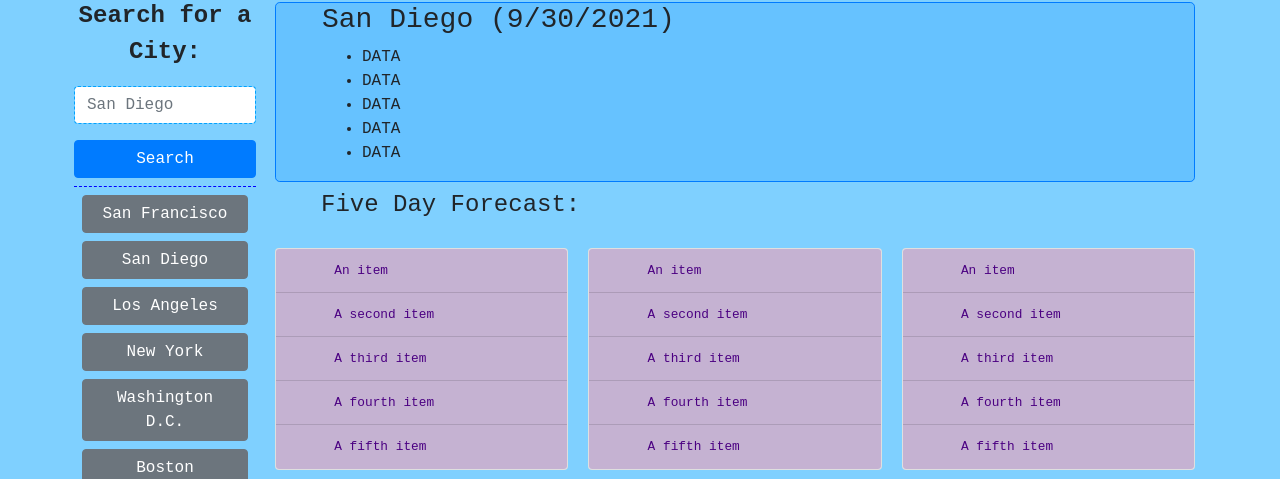
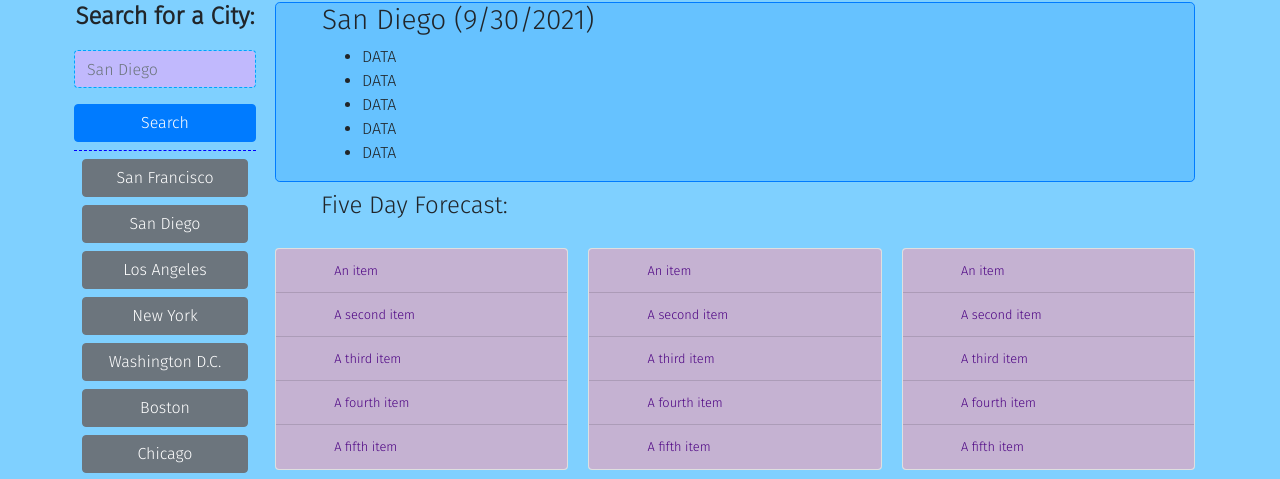
Before and after one commit to Ivo-Gatzinski/weather-dash, a plain HTML site: page index.html in a window 1280 px wide. Shown: the part 52-531 px from the top of the page. Drawn offline with nearby package versions, Linux system fonts and the light colour scheme.

Commit message:
tweaked styles

```diff
--- a/assets/css/style.css
+++ b/assets/css/style.css
@@ -1,6 +1,7 @@
 body {
 
     background-color: rgba(0, 162, 255, 0.50);
+    font-family: 'Fira Sans', sans-serif;
 }
 
 
@@ -16,6 +17,8 @@ header {
 
 .form-control {
     border: 1px dashed rgb(0, 162, 255);
+    background-color:rgba(221, 176, 253, 0.705);
+    color: indigo;
 }
 
 .search {
--- a/index.html
+++ b/index.html
@@ -8,10 +8,13 @@
       rel="stylesheet"
       href="https://cdnjs.cloudflare.com/ajax/libs/twitter-bootstrap/4.5.0/css/bootstrap.min.css"
     />
+    <link rel="preconnect" href="https://fonts.googleapis.com">
+<link rel="preconnect" href="https://fonts.gstatic.com" crossorigin>
+<link href="https://fonts.googleapis.com/css2?family=Fira+Sans:wght@300&display=swap" rel="stylesheet">
     <link rel="stylesheet" href="assets/css/style.css" />
     <title>Weather Dashboard</title>
   </head>
-  <body style="font-family: monospace">
+  <body>
     <header class="header">
       <h2>Weather Dashboard</h2>
     </header>
```
